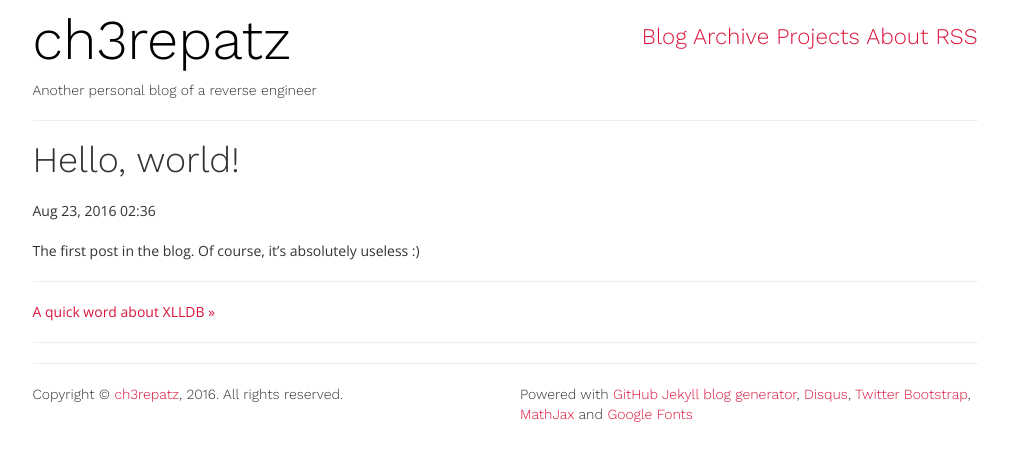
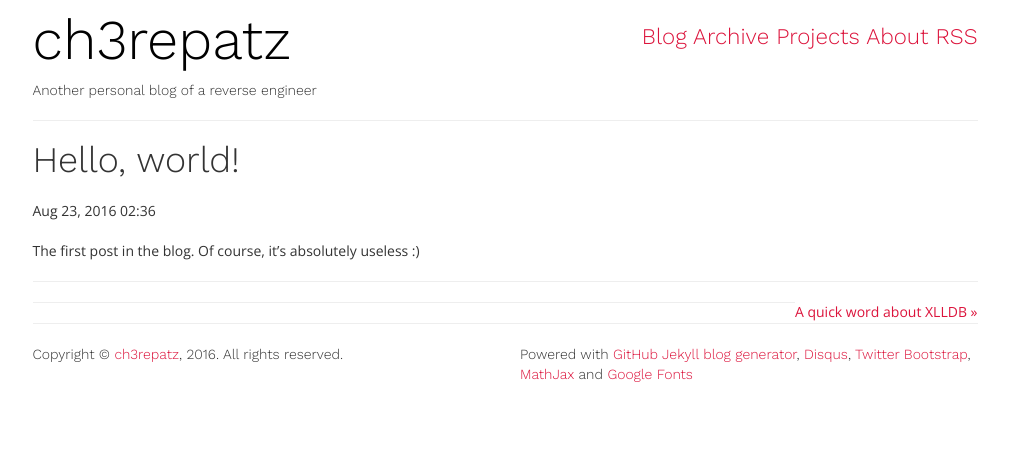
Before and after one commit to ch3repatz/ch3repatz.github.io, a Jekyll site: the page built from _posts/2016-08-23-hello-world.md, in a window 1280 px wide. Shown: the top 461 px of the page, without its empty margins (135-1144 px from the left). Built offline with Jekyll 4.4.1, drawn with Linux system fonts in a browser that asks for light colours; comment, search, counter and statistics services are not loaded.

Commit message:
Update post.html

```diff
--- a/_layouts/post.html
+++ b/_layouts/post.html
@@ -19,7 +19,7 @@
   {% endif %}
   {% if page.previous.url and page.next.url %} | {% endif %}
   {% if page.next.url %}
-    <a href="{{page.next.url}}">{{page.next.title}} »</a>
+    <a style="float: right;" href="{{page.next.url}}">{{page.next.title}} »</a>
   {% endif %}
 </p>
 <hr>
```
